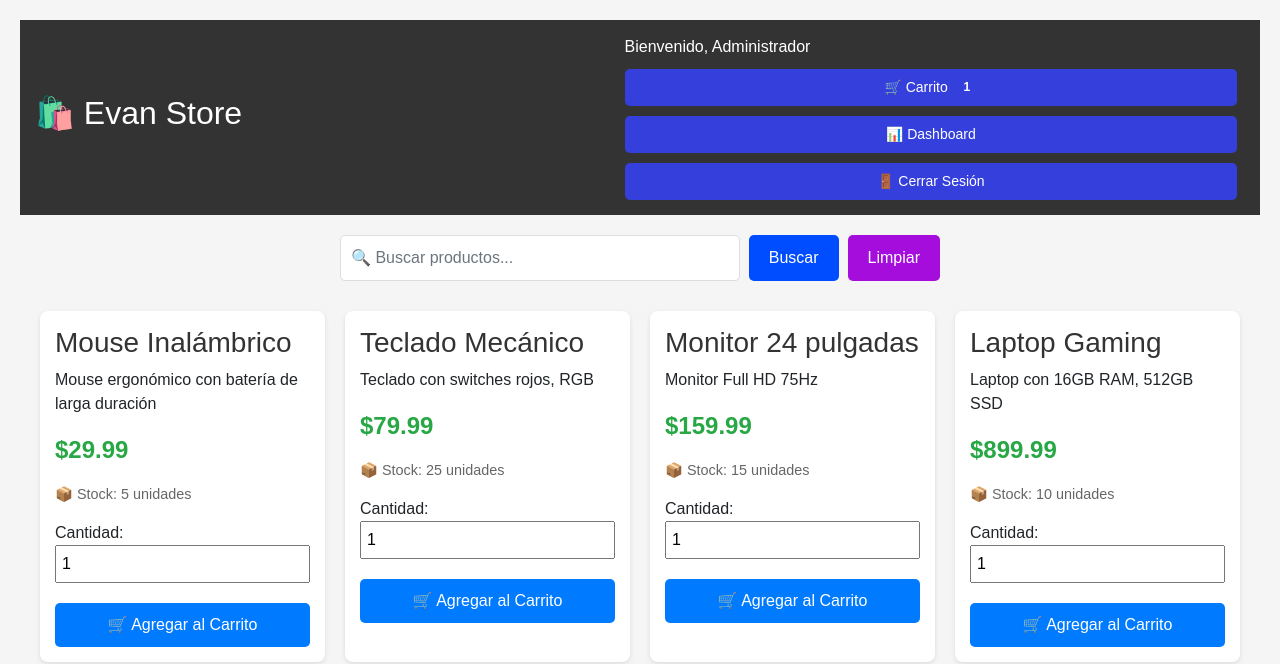
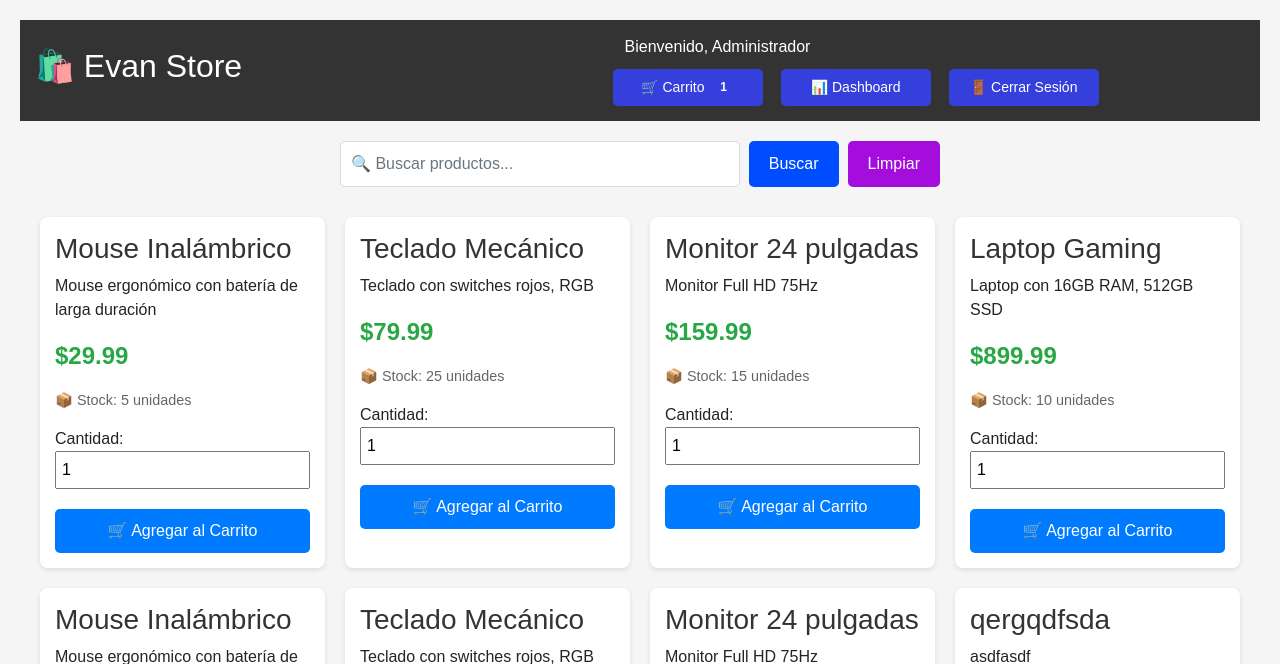
Before and after one commit to evan309007/S1-Ejemplo3-main, a Flask app: page /tienda in a window 1280 px wide. Shown: the top 664 px of the page. Run offline with Flask 3, Linux system fonts and the light colour scheme; a user stored in the database is signed in; data comes from the database, SQL or seed files in the repository; both versions use the stored data as it was after the commit; some libraries are stand-ins or nearby versions.

Commit message:
v1.4
Co-authored-by: Copilot <copilot@github.com>

```diff
--- a/templates/productos.html
+++ b/templates/productos.html
@@ -70,6 +70,7 @@
      border: none;
     cursor: pointer;
     font-size: 14px;
+    max-width: 150px;
    }
 
     .navbar .btn:hover {
@@ -156,11 +157,13 @@
    <div class="navbar">
     <h2>🛍️ Evan Store</h2>
     <div>
+        <div class="row botones">
         <span>Bienvenido, {{ current_user.nombre }}</span>
         <a href="{{ url_for('ver_carrito') }}" class="btn btn-primary me-2" id="carritoLink">
             🛒 Carrito <span id="carritoCount" class="badge">0</span></a>
         <a href="{{ url_for('dashboard') }}" class="btn btn-primary me-2">📊 Dashboard</a>
         <a href="{{ url_for('logout') }}" class="btn btn-primary me-2">🚪 Cerrar Sesión</a>
+        </div>
      </div>
      </div>
 
```
Also changed, not shown: instance/usuarios.db. Lines whose indentation alone changed are shown as unchanged.
